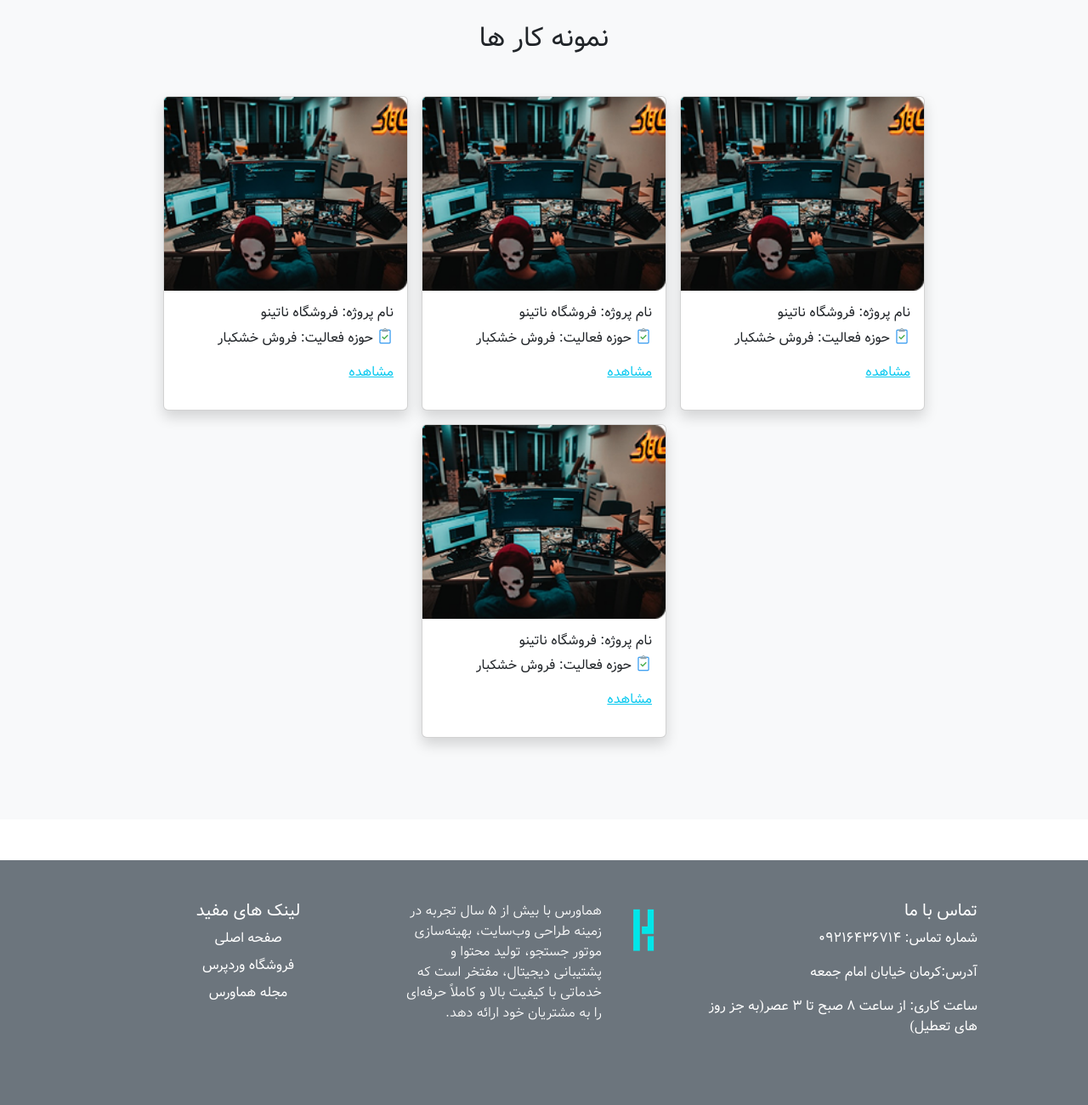
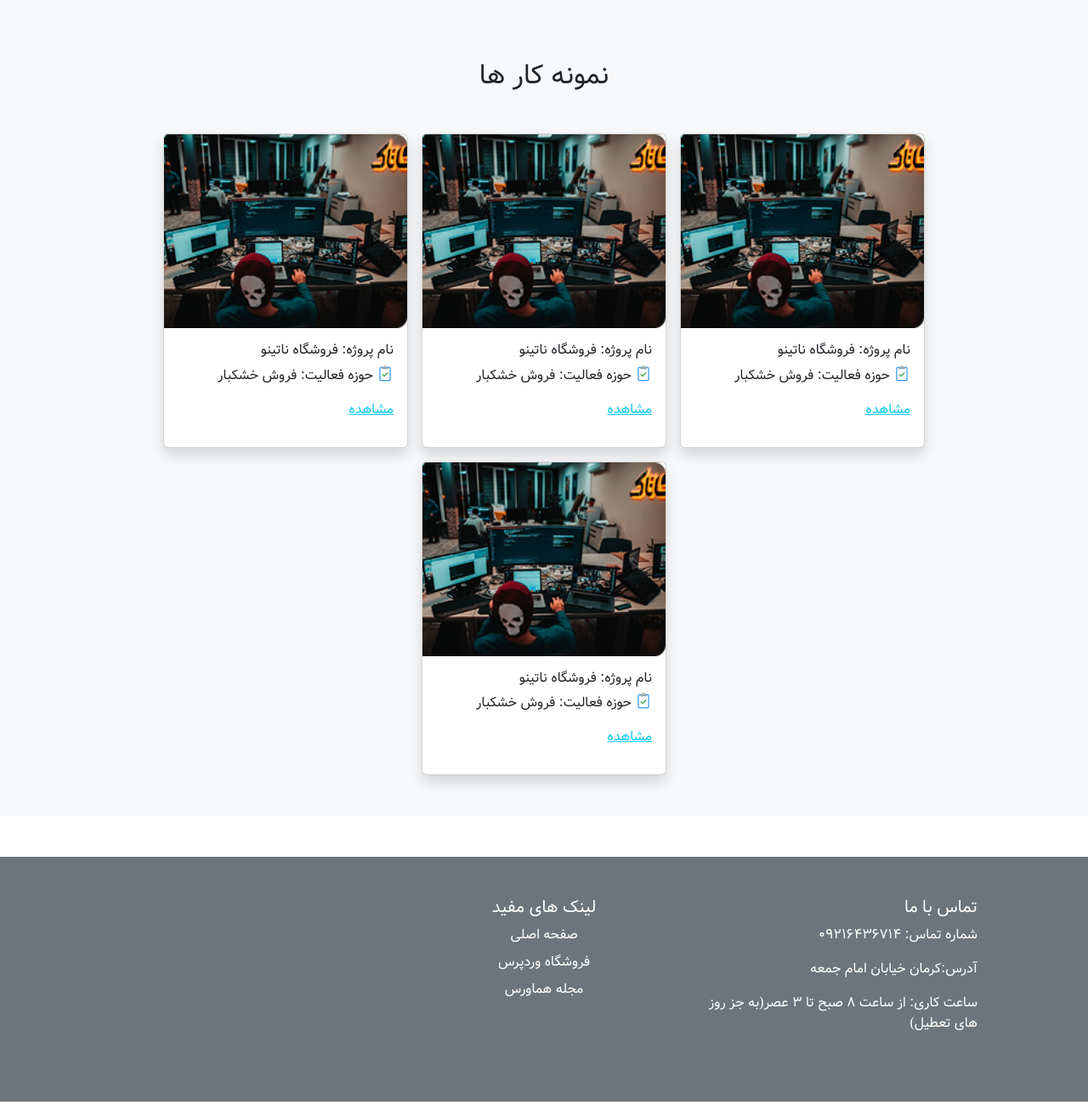
Before and after one commit to Aliiranmanesh/homaverse, a plain HTML site: page index.html in a window 1280 px wide. Shown: the part 1558-2858 px from the top of the page at 85% size. Drawn offline with Linux system fonts and the light colour scheme.

Commit message:
fix responsiv7

```diff
--- a/index.html
+++ b/index.html
@@ -111,8 +111,8 @@
             <div class="col-md-6 w-md-75 mb-5">
                 <img src="img/programmmig_team.jpg" alt="Homaverse aboutus" class="img-fluid rounded">
             </div>
-            <div class="col-md-6 d-flex flex-column justify-content-between">
-                <h2 class="mb-5 border-bottom border-info pb-2 w-75">درباره هماورس بیشتر بدانید</h2>
+            <div class="col-md-6 d-flex flex-column justify-content-between ">
+                <h2 class="mb-5 border-bottom border-info pb-2 w-100">درباره هماورس بیشتر بدانید!</h2>
                 <p class="f-light lh-lg w-100 ">
                     شرکت هماورس با پشتوانه‌ی تیمی متخصص و با تجربه، در زمینه‌های طراحی وب‌سایت، بهینه‌سازی موتور جستجو، تولید محتوا و پشتیبانی دیجیتال فعالیت می‌کند. ما با بهره‌گیری از جدیدترین فناوری‌ها و استانداردهای جهانی، راهکارهای خلاقانه و حرفه‌ای برای طراحی وب‌سایت‌های کاربرپسند، سریع و بهینه ارائه می‌دهیم. هدف ما ایجاد تجربه‌ای بی‌نظیر برای کاربران است و در عین حال به رشد و توسعه کسب‌وکارهای آنلاین کمک می‌کنیم.
                 </p>
@@ -123,12 +123,11 @@
             </div>
         </div>
     </section>
-    <section class="container-fluid bg-body-tertiary pt-1 p-5 mt-5">
-        <div class="container p-5">
-
+    <section class="container-fluid bg-body-tertiary  p-5 mt-5">
+        <div class="container">
             <div class="row">
                 <div class="col-12">
-                    <h2 class="d-flex justify-content-center mb-5">نمونه کار ها</h2>
+                    <h2 class="d-flex justify-content-center mb-5 mt-5">نمونه کار ها</h2>
                 </div>
                 <div class="col d-flex justify-content-center gap-3 flex-wrap">
                     <div class="card shadow" style="width: 18rem;">
@@ -199,11 +198,7 @@
                     <p>آدرس:کرمان خیابان امام جمعه</p>
                     <p>ساعت کاری: از ساعت ۸ صبح تا ۳ عصر(به جز روز های تعطیل)</p>
                 </div>
-                <div class="col-md-4 d-flex  d-flex gap-1 justifyf  f-light mb-3">
-                    <img src="img/logo_homaverse.png" alt="" class="logo">
-                    <p>  هماورس با بیش از ۵ سال تجربه در زمینه طراحی وب‌سایت، بهینه‌سازی موتور جستجو، تولید محتوا و پشتیبانی دیجیتال، مفتخر است که خدماتی با کیفیت بالا و کاملاً حرفه‌ای را به مشتریان خود ارائه دهد. </p>
-                </div>
-                <div class="col-md-4 d-flex flex-column align-items-center order-md-2">
+                <div class="col-md-4 d-flex flex-column align-items-center mb-3">
                     <h5>لینک های مفید</h5>
                     <ul class="nav d-flex flex-column align-items-center gap-2">
                         <li><a href="" class="text-white link-offset-2 link-underline link-underline-opacity-0 text-dark">صفحه
@@ -212,7 +207,12 @@
                                 وردپرس</a></li>
                         <li><a href="" class="text-white link-offset-2 link-underline link-underline-opacity-0 text-dark">مجله
                                 هماورس</a></li>
+                    </ul>
                 </div>
+                <div class="col-md-4 d-flex  d-flex gap-1 justifyf  f-light mb-4">
+                     <!--     enamad    -->
+                </div>
+
             </div>
         </div>
 
```
